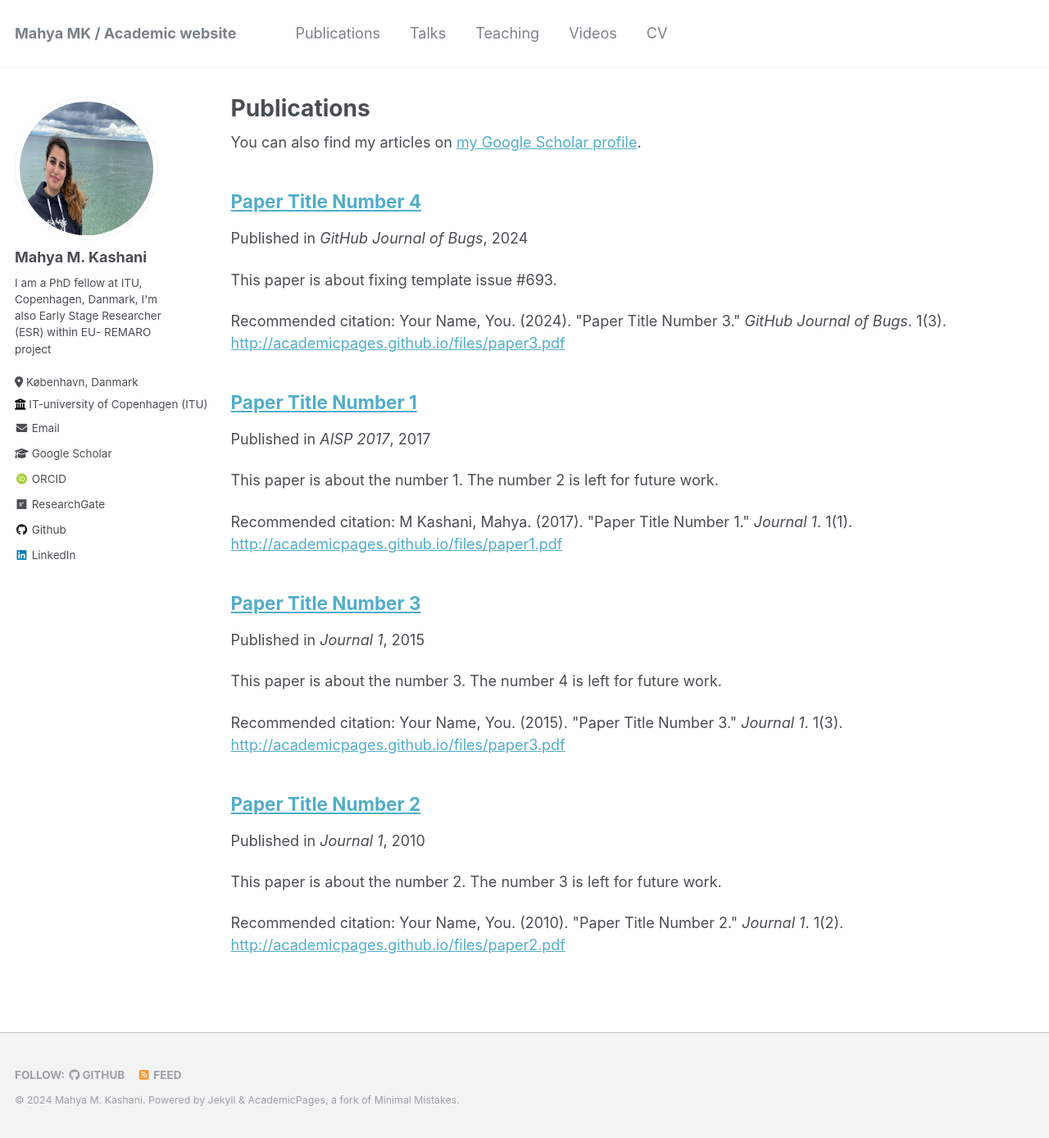
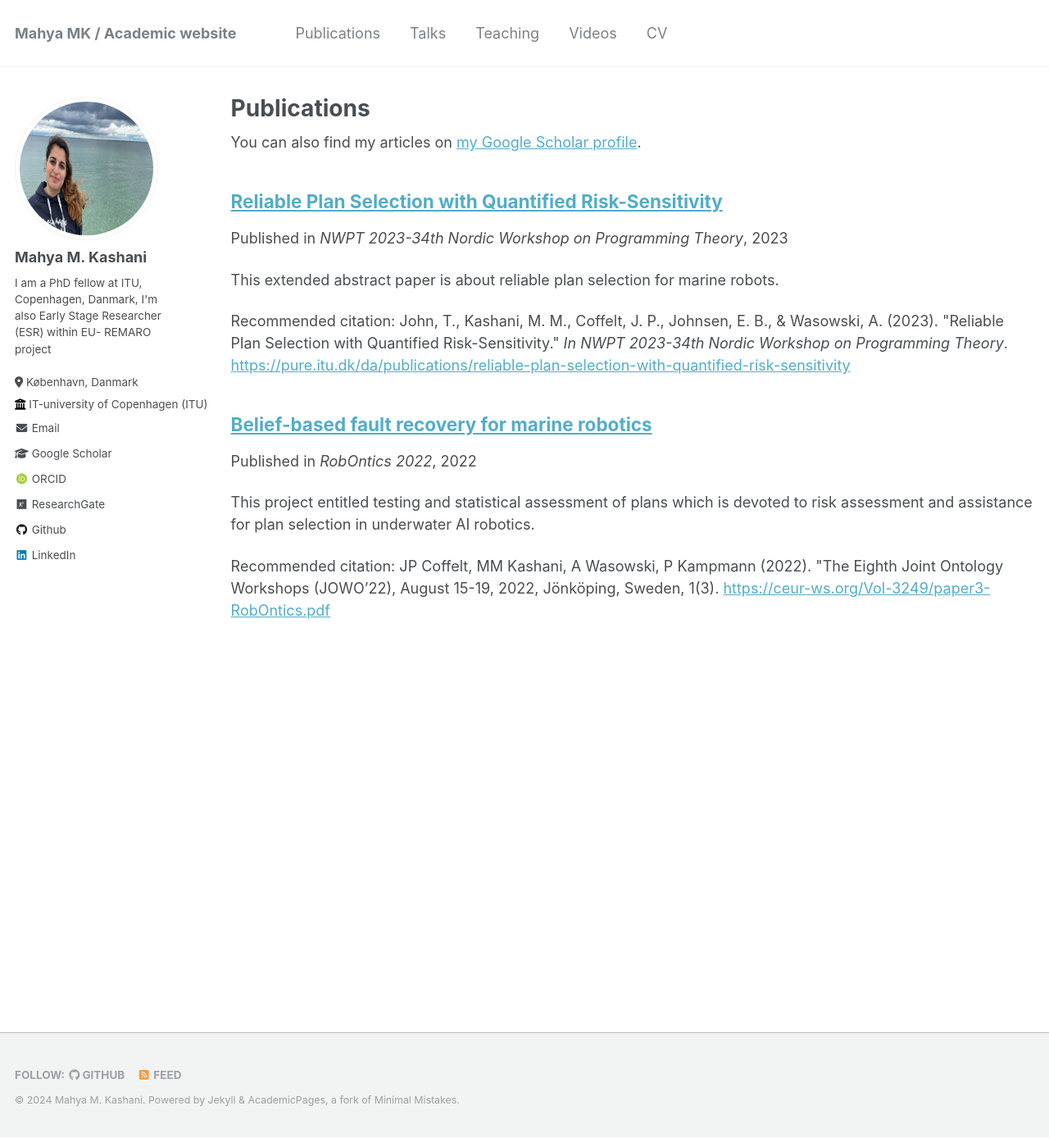
Before and after one commit to mahyamkashani/mahyamkashani.github.io, a Jekyll site: the page built from _pages/publications.md, in a window 1280 px wide and 1388 px high. Shown: the whole window at 82% size. Built offline with Jekyll 4.4.1, drawn with Linux system fonts in a browser that asks for light colours; some web fonts are replaced.

Commit message:
add publications

```diff
--- a/_publications/2009-10-01-paper-title-number-1.md
+++ /dev/null
@@ -1,12 +0,0 @@
----
-title: "Paper Title Number 1"
-collection: publications
-permalink: /publication/2017-10-01-paper-title-number-1
-excerpt: 'This paper is about the number 1. The number 2 is left for future work.'
-date: 2017-10-01
-venue: 'AISP 2017'
-paperurl: 'http://academicpages.github.io/files/paper1.pdf'
-citation: 'M Kashani, Mahya. (2017). &quot;Paper Title Number 1.&quot; <i>Journal 1</i>. 1(1).'
----
-
-The contents above will be part of a list of publications, if the user clicks the link for the publication than the contents of section will be rendered as a full page, allowing you to provide more information about the paper for the reader. When publications are displayed as a single page, the contents of the above "citation" field will automatically be included below this section in a smaller font.
--- a/_publications/2010-10-01-paper-title-number-2.md
+++ b/_publications/2010-10-01-paper-title-number-2.md
@@ -1,12 +1,12 @@
 ---
-title: "Paper Title Number 2"
+title: "Reliable Plan Selection with Quantified Risk-Sensitivity"
 collection: publications
-permalink: /publication/2010-10-01-paper-title-number-2
-excerpt: 'This paper is about the number 2. The number 3 is left for future work.'
-date: 2010-10-01
-venue: 'Journal 1'
-paperurl: 'http://academicpages.github.io/files/paper2.pdf'
-citation: 'Your Name, You. (2010). &quot;Paper Title Number 2.&quot; <i>Journal 1</i>. 1(2).'
+permalink: /files/NWPT_2023_paper_9787.pdf
+excerpt: 'This extended abstract paper is about reliable plan selection for marine robots.'
+date: 2023-11-23
+venue: 'NWPT 2023-34th Nordic Workshop on Programming Theory'
+paperurl: 'https://pure.itu.dk/da/publications/reliable-plan-selection-with-quantified-risk-sensitivity'
+citation: 'John, T., Kashani, M. M., Coffelt, J. P., Johnsen, E. B., & Wasowski, A. (2023). &quot;Reliable Plan Selection with Quantified Risk-Sensitivity.&quot; <i>In NWPT 2023-34th Nordic Workshop on Programming Theory</i>.'
 ---
 
-The contents above will be part of a list of publications, if the user clicks the link for the publication than the contents of section will be rendered as a full page, allowing you to provide more information about the paper for the reader. When publications are displayed as a single page, the contents of the above "citation" field will automatically be included below this section in a smaller font.
+Robots in many domains need to plan and make decisions under uncertainty; for example, autonomous underwater vehicles (AUVs) gathering data in environments inaccessible to humans, need to perform automated task planning. Planning problems are typically solved by risk-neutral optimization maximizing a single objective, such as limited time or energy consumption. A typical probabilistic planner synthesizes a plan to reach the desired goals with a maximum expected reward, given the possible initial states and actions of the world. In this work, we additionally consider risk metrics for selecting solutions to such planning problems. Consider a marine robotics mission scenario where the task is to survey pipeline segments safely based on various risk measurements.
--- a/_publications/2015-10-01-paper-title-number-3.md
+++ /dev/null
@@ -1,12 +0,0 @@
----
-title: "Paper Title Number 3"
-collection: publications
-permalink: /publication/2015-10-01-paper-title-number-3
-excerpt: 'This paper is about the number 3. The number 4 is left for future work.'
-date: 2015-10-01
-venue: 'Journal 1'
-paperurl: 'http://academicpages.github.io/files/paper3.pdf'
-citation: 'Your Name, You. (2015). &quot;Paper Title Number 3.&quot; <i>Journal 1</i>. 1(3).'
----
-
-The contents above will be part of a list of publications, if the user clicks the link for the publication than the contents of section will be rendered as a full page, allowing you to provide more information about the paper for the reader. When publications are displayed as a single page, the contents of the above "citation" field will automatically be included below this section in a smaller font.
--- /dev/null
+++ b/_publications/2022-08-17-paper-belief-fault-recovery.md
@@ -0,0 +1,12 @@
+---
+title: "Belief-based fault recovery for marine robotics"
+collection: publications
+permalink: /files/paper3-RobOntics.pdf
+excerpt: 'This project entitled testing and statistical assessment of plans which is devoted to risk assessment and assistance for plan selection in underwater AI robotics.'
+date: 2022-08-17
+venue: 'RobOntics 2022'
+paperurl: 'https://ceur-ws.org/Vol-3249/paper3-RobOntics.pdf'
+citation: 'JP Coffelt, MM Kashani, A Wasowski, P Kampmann (2022). &quot;The Eighth Joint Ontology Workshops (JOWO’22), August 15-19, 2022, Jönköping, Sweden, 1(3).'
+---
+
+This project entitled testing and statistical assessment of plans which is devoted to risk assessment and assistance for plan selection in underwater AI robotics. One aspect of evaluating plans of underwater robots in high-level semantics is considering the knowledge base of the system as its beliefs. Using rule-based systems can prioritize the requirement of a system in mission-agnostic knowledge such as capabilities, goals and tasks. Due to uncertainty in such systems which interact with an unstructured environment, myself in collaboration with Jeremy P. Coffelt studied and worked on a belief-based fault recovery
--- a/_publications/2024-02-17-paper-title-number-4.md
+++ /dev/null
@@ -1,12 +0,0 @@
----
-title: "Paper Title Number 4"
-collection: publications
-permalink: /publication/2024-02-17-paper-title-number-4
-excerpt: 'This paper is about fixing template issue #693.'
-date: 2024-02-17
-venue: 'GitHub Journal of Bugs'
-paperurl: 'http://academicpages.github.io/files/paper3.pdf'
-citation: 'Your Name, You. (2024). &quot;Paper Title Number 3.&quot; <i>GitHub Journal of Bugs</i>. 1(3).'
----
-
-The contents above will be part of a list of publications, if the user clicks the link for the publication than the contents of section will be rendered as a full page, allowing you to provide more information about the paper for the reader. When publications are displayed as a single page, the contents of the above "citation" field will automatically be included below this section in a smaller font.
```
Also changed, not shown: 6 other files.
